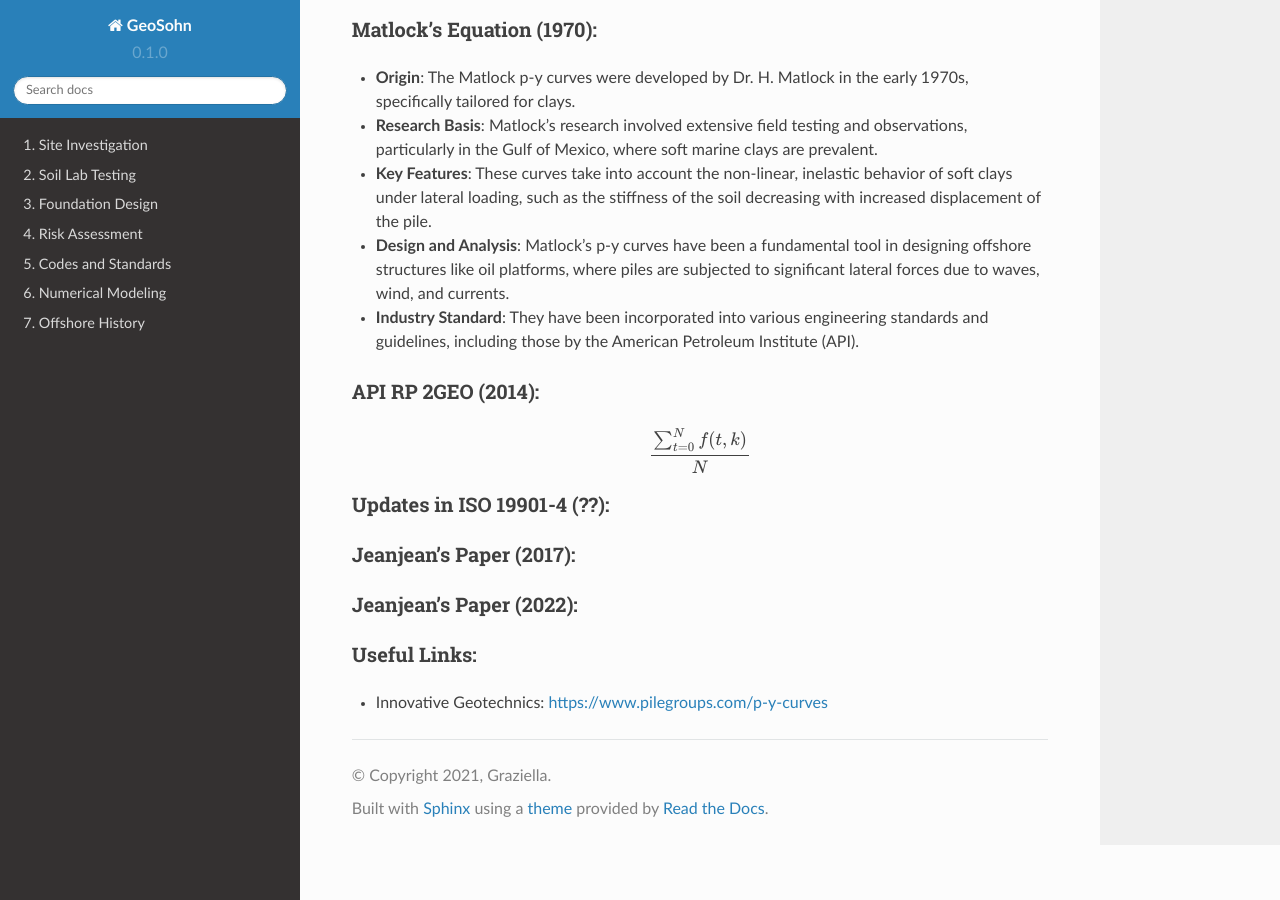
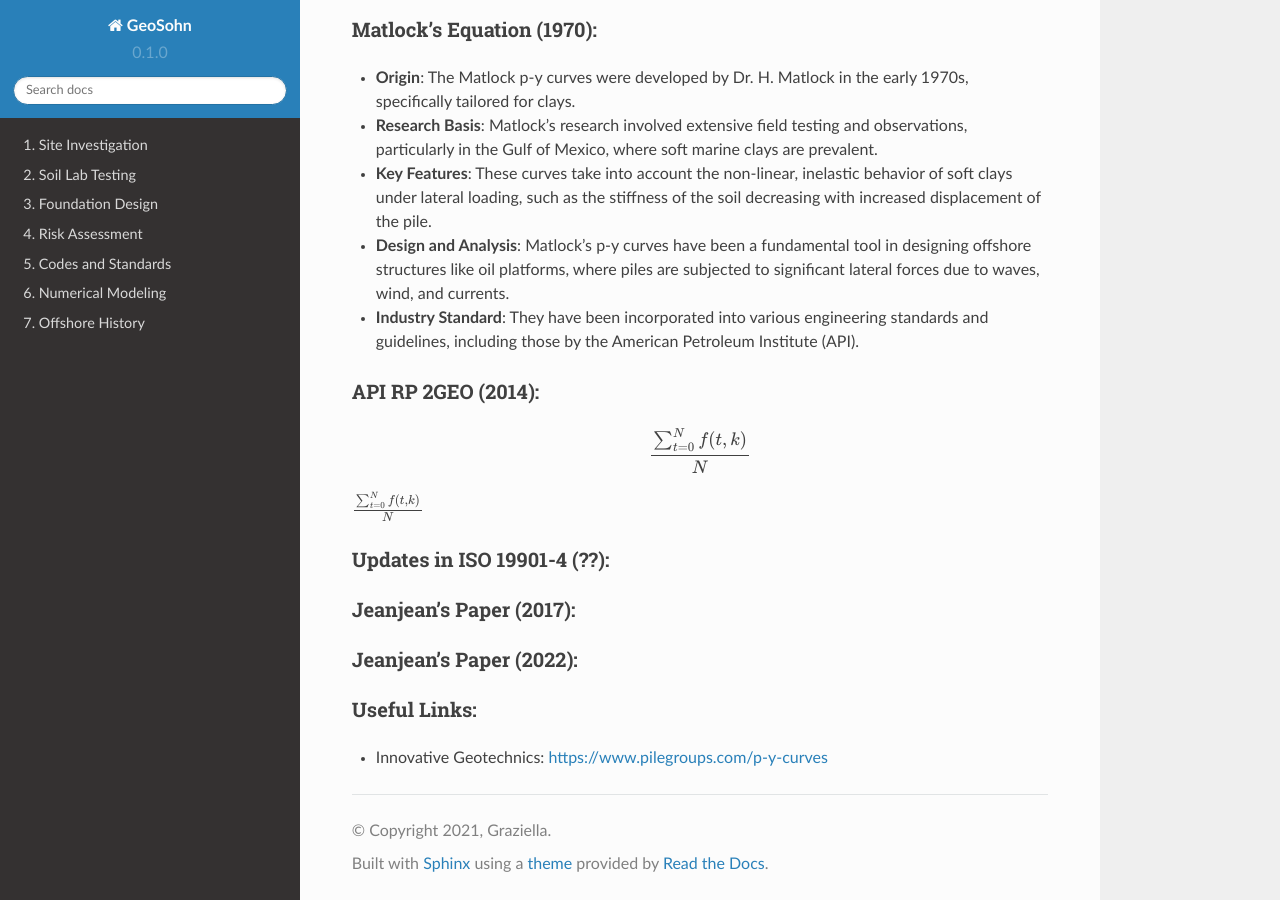
Before and after one commit to jrson11/GeoSohn, a Sphinx documentation site: the page built from docs/source/3_1-py_curve.rst, in a window 1280 px wide and 900 px high, scrolled down 2030 px. Built offline with Sphinx 7.4.7 and the Read the Docs theme 2.0.0, drawn with Linux system fonts in a browser that asks for light colours.

Commit message:
Update 3_1-py_curve.rst

```diff
--- a/docs/source/3_1-py_curve.rst
+++ b/docs/source/3_1-py_curve.rst
@@ -85,6 +85,8 @@ API RP 2GEO (2014):
 
    \frac{ \sum_{t=0}^{N}f(t,k) }{N}
 
+:math:`\frac{ \sum_{t=0}^{N}f(t,k) }{N}`
+
 
 Updates in ISO 19901-4 (??):
 ..........................
```
